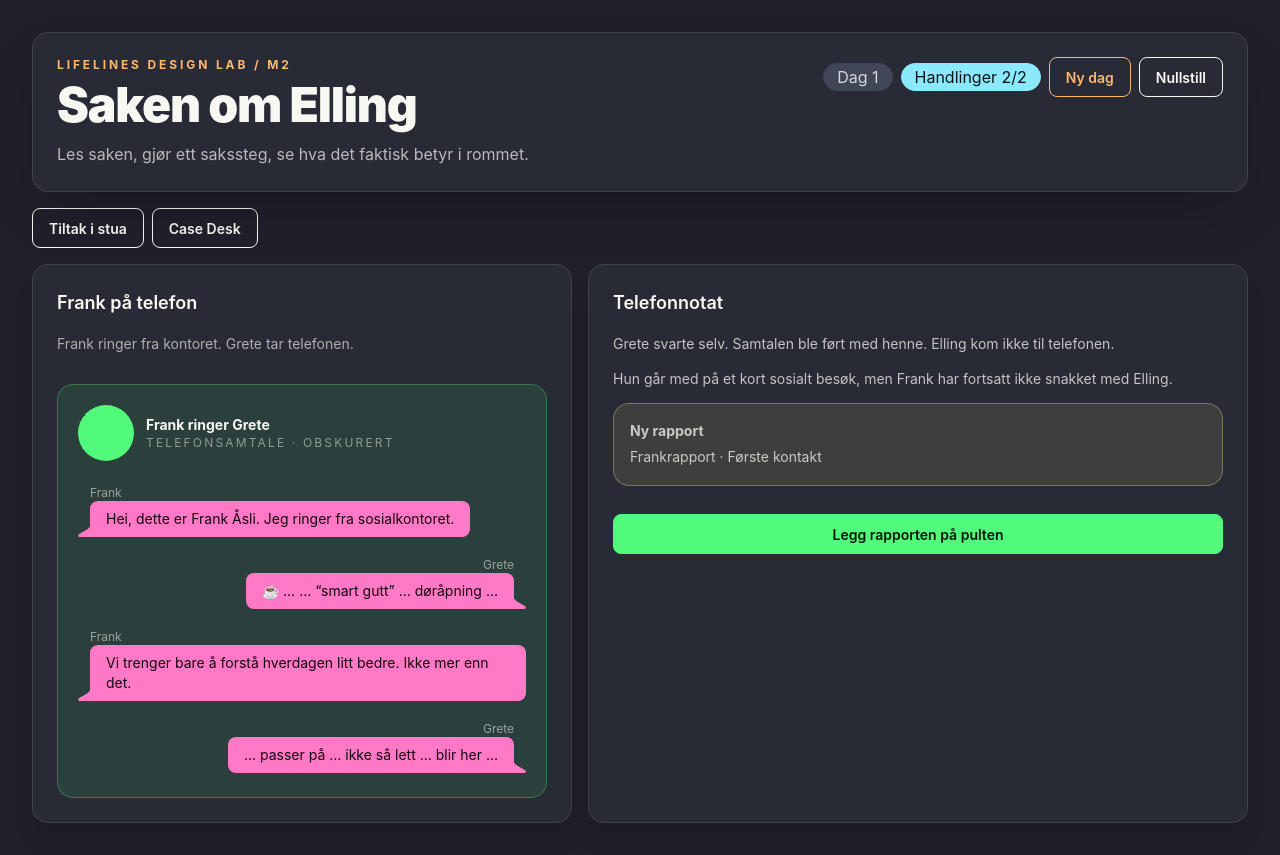
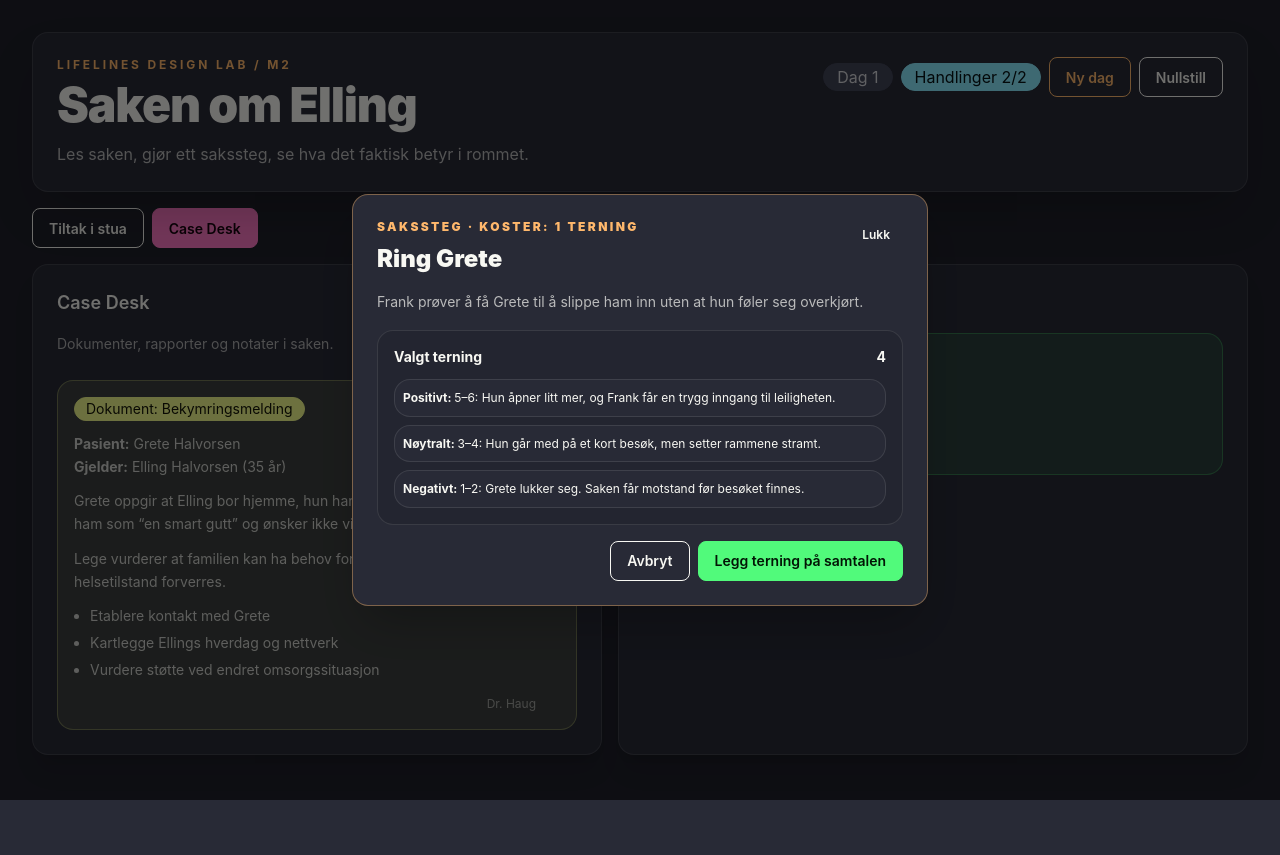
Before and after one commit to TerjeBallestad/lifelines-design-lab, a React (Vite) app: page / in a window 1280 px wide. Both pictures are taken after a click on the button "Ring Grete". After the commit the page ends 800 px from the top, so only its background shows below. Built offline with nearby package versions, Linux system fonts and the light colour scheme.

Commit message:
Add dice action and observation dialogs

```diff
--- a/src/components/PhonePracticeLab.tsx
+++ b/src/components/PhonePracticeLab.tsx
@@ -1,4 +1,5 @@
 import clsx from 'clsx';
+import { useState } from 'react';
 import { observer } from 'mobx-react-lite';
 import {
   actionCards,
@@ -54,6 +55,7 @@ const {
   deskDecision,
 } = intakeCaseCopy;
 const visiblePreDeathActionCards = actionCards.filter((card) => card.id !== 'phone_first_step');
+type ActionDialogKind = 'grete_call' | 'social_visit';
 
 const frictionCopy: Record<string, string> = {
   'dignity preserved through ridicule': 'verdighet bevart gjennom latterliggjøring',
@@ -79,6 +81,7 @@ export const PhonePracticeLab = observer(function PhonePracticeLab() {
   const store = useRootStore();
   const latest = store.latestAttempt;
   const activeRoom = store.activeRoom;
+  const [actionDialog, setActionDialog] = useState<ActionDialogKind | null>(null);
 
   return (
     <div className="min-h-screen bg-base-300 text-base-content">
@@ -120,8 +123,12 @@ export const PhonePracticeLab = observer(function PhonePracticeLab() {
                 'btn',
                 store.labMode === 'social_visit' ? 'btn-primary' : 'btn-outline',
               )}
-              onClick={() => store.performSocialVisit()}
-              disabled={store.socialVisitReportVisible}
+              onClick={() =>
+                store.labMode === 'social_visit'
+                  ? store.setLabMode('social_visit')
+                  : setActionDialog('social_visit')
+              }
+              disabled={store.socialVisitReportVisible || !store.selectedDie}
             >
               Sosialt besøk
             </button>
@@ -175,8 +182,11 @@ export const PhonePracticeLab = observer(function PhonePracticeLab() {
         ) : store.labMode === 'social_visit' ? (
           <SocialVisitSurface />
         ) : (
-          <CaseDeskSurface />
+          <CaseDeskSurface openActionDialog={setActionDialog} />
         )}
+        {actionDialog ? (
+          <ActionResolutionDialog kind={actionDialog} onClose={() => setActionDialog(null)} />
+        ) : null}
       </div>
     </div>
   );
@@ -243,9 +253,101 @@ const GreteCallSurface = observer(function GreteCallSurface() {
   );
 });
 
+const actionDialogCopy: Record<
+  ActionDialogKind,
+  {
+    title: string;
+    body: string;
+    confirmLabel: string;
+    bands: Record<ActionOutcomeClass, string>;
+  }
+> = {
+  grete_call: {
+    title: 'Ring Grete',
+    body: 'Frank prøver å få Grete til å slippe ham inn uten at hun føler seg overkjørt.',
+    confirmLabel: 'Legg terning på samtalen',
+    bands: {
+      negative: '1–2: Grete lukker seg. Saken får motstand før besøket finnes.',
+      neutral: '3–4: Hun går med på et kort besøk, men setter rammene stramt.',
+      positive: '5–6: Hun åpner litt mer, og Frank får en trygg inngang til leiligheten.',
+    },
+  },
+  social_visit: {
+    title: 'Sosialt besøk',
+    body: 'Frank bruker tid på å komme inn i rommet. Terningen avgjør temperaturen, ikke hva du observerer.',
+    confirmLabel: 'Start besøket',
+    bands: {
+      negative: '1–2: Anspent besøk. Grete styrer rommet hardt.',
+      neutral: '3–4: Rolig nok. Frank får ett godt holdepunkt.',
+      positive: '5–6: Noe løsner. Frank får ett holdepunkt uten å miste tillit.',
+    },
+  },
+};
+
+const ActionResolutionDialog = observer(function ActionResolutionDialog({
+  kind,
+  onClose,
+}: {
+  kind: ActionDialogKind;
+  onClose: () => void;
+}) {
+  const store = useRootStore();
+  const die = store.selectedDie;
+  const copy = actionDialogCopy[kind];
+  const resolve = () => {
+    if (kind === 'grete_call') store.resolveGreteCallWithSelectedDie();
+    if (kind === 'social_visit') store.startSocialVisitWithSelectedDie();
+    onClose();
+  };
+
+  return (
+    <div className="fixed inset-0 z-50 grid place-items-center bg-black/55 p-4">
+      <section className="card w-full max-w-xl border border-accent/40 bg-base-100 shadow-2xl">
+        <div className="card-body gap-4">
+          <div className="flex items-start justify-between gap-4">
+            <div>
+              <div className="text-xs font-black uppercase tracking-[0.2em] text-accent">
+                Sakssteg · Koster: 1 terning
+              </div>
+              <h2 className="mt-2 text-2xl font-black">{copy.title}</h2>
+            </div>
+            <button className="btn btn-ghost btn-sm" type="button" onClick={onClose}>
+              Lukk
+            </button>
+          </div>
+          <p className="text-sm leading-relaxed text-base-content/70">{copy.body}</p>
+          <div className="rounded-box border border-base-content/10 bg-base-200 p-4">
+            <div className="flex items-center justify-between gap-3 text-sm font-bold">
+              <span>Valgt terning</span>
+              <span>{die ? die.face : 'ingen ledig terning'}</span>
+            </div>
+            <div className="mt-3 grid gap-2 text-xs leading-relaxed">
+              {(['positive', 'neutral', 'negative'] as ActionOutcomeClass[]).map((kind) => (
+                <div key={kind} className="rounded-box border border-base-content/10 bg-base-100 p-2">
+                  <span className="font-bold">{actionOutcomeCopy[kind]}: </span>
+                  {copy.bands[kind]}
+                </div>
+              ))}
+            </div>
+          </div>
+          <div className="flex flex-wrap justify-end gap-2">
+            <button className="btn btn-outline" type="button" onClick={onClose}>
+              Avbryt
+            </button>
+            <button className="btn btn-success" type="button" onClick={resolve} disabled={!die}>
+              {copy.confirmLabel}
+            </button>
+          </div>
+        </div>
+      </section>
+    </div>
+  );
+});
+
 const SocialVisitSurface = observer(function SocialVisitSurface() {
   const store = useRootStore();
-  const remainingObservations = Math.max(0, 1 - store.noticedApartmentEvidenceIds.length);
+  const remainingObservations = store.observationTokensRemaining;
+  const [inspectionQuestion, setInspectionQuestion] = useState<FrankQuestion | null>(null);
   const selectedObservation = frankQuestions.find((question) =>
     store.noticedApartmentEvidenceIds.includes(question.evidenceId),
   );
@@ -265,9 +367,10 @@ const SocialVisitSurface = observer(function SocialVisitSurface() {
           <StageObject className="left-20 top-24">kaffe og kopper</StageObject>
           <VisitObjectButton
             className="left-24 top-44 h-12 w-44"
-            label="post under avisen"
+            label="Haug med post"
             question={frankQuestions.find((question) => question.evidenceId === 'post_pressure')!}
             disabled={remainingObservations <= 0}
+            onInspect={setInspectionQuestion}
           />
           <StageObject className="right-28 top-28">stol vendt bort</StageObject>
           <VisitPersonButton
@@ -276,6 +379,7 @@ const SocialVisitSurface = observer(function SocialVisitSurface() {
             position="left-28 top-28"
             question={frankQuestions.find((question) => question.evidenceId === 'grete_load')!}
             disabled={remainingObservations <= 0}
+            onInspect={setInspectionQuestion}
           />
           <Person label="Frank" tone="frank" position="left-56 top-28" />
           <VisitPersonButton
@@ -284,6 +388,7 @@ const SocialVisitSurface = observer(function SocialVisitSurface() {
             position="right-28 bottom-28"
             question={frankQuestions.find((question) => question.evidenceId === 'elling_distance')!}
             disabled={remainingObservations <= 0}
+            onInspect={setInspectionQuestion}
           />
           <PressureLabel className="left-48 top-12" active>
             omsorgsarbeid
@@ -327,7 +432,64 @@ const SocialVisitSurface = observer(function SocialVisitSurface() {
           Skriv besøksnotat
         </button>
       </Panel>
+      {inspectionQuestion ? (
+        <ObservationDialog question={inspectionQuestion} onClose={() => setInspectionQuestion(null)} />
+      ) : null}
     </main>
+  );
+});
+
+function observationTitle(question: FrankQuestion): string {
+  if (question.evidenceId === 'post_pressure') return 'Haug med post';
+  if (question.evidenceId === 'grete_load') return 'Grete';
+  return 'Elling';
+}
+
+const ObservationDialog = observer(function ObservationDialog({
+  question,
+  onClose,
+}: {
+  question: FrankQuestion;
+  onClose: () => void;
+}) {
+  const store = useRootStore();
+  const alreadyObserved = store.noticedApartmentEvidenceIds.includes(question.evidenceId);
+  const canObserve = store.observationTokensRemaining > 0 && !alreadyObserved;
+  const observe = () => {
+    store.noticeApartmentDetail(question.evidenceId);
+    onClose();
+  };
+
+  return (
+    <div className="fixed inset-0 z-50 grid place-items-center bg-black/55 p-4">
+      <section className="card w-full max-w-lg border border-accent/40 bg-base-100 shadow-2xl">
+        <div className="card-body gap-4">
+          <div className="flex items-start justify-between gap-4">
+            <div>
+              <div className="text-xs font-black uppercase tracking-[0.2em] text-accent">
+                Observasjon · token {store.observationTokensRemaining}/1
+              </div>
+              <h2 className="mt-2 text-2xl font-black">{observationTitle(question)}</h2>
+            </div>
+            <button className="btn btn-ghost btn-sm" type="button" onClick={onClose}>
+              Lukk
+            </button>
+          </div>
+          <p className="text-sm leading-relaxed text-base-content/70">{question.roomNotice}</p>
+          <div className="rounded-box border border-base-content/10 bg-base-200 p-3 text-sm">
+            <strong>Dette låser Frank-spørsmål:</strong> {question.prompt}
+          </div>
+          <div className="flex flex-wrap justify-end gap-2">
+            <button className="btn btn-outline" type="button" onClick={onClose}>
+              Ikke nå
+            </button>
+            <button className="btn btn-success" type="button" onClick={observe} disabled={!canObserve}>
+              {alreadyObserved ? 'Observert' : 'Observér'}
+            </button>
+          </div>
+        </div>
+      </section>
+    </div>
   );
 });
 
@@ -348,7 +510,11 @@ function SpeechBubble({
   );
 }
 
-const CaseDeskSurface = observer(function CaseDeskSurface() {
+const CaseDeskSurface = observer(function CaseDeskSurface({
+  openActionDialog,
+}: {
+  openActionDialog: (kind: ActionDialogKind) => void;
+}) {
   const store = useRootStore();
   const latest = store.latestAttempt;
   const selected = new Set(store.selectedDeskEvidenceIds);
@@ -504,7 +670,8 @@ const CaseDeskSurface = observer(function CaseDeskSurface() {
             </p>
             <button
               className="btn btn-success mt-4"
-              onClick={() => store.callGreteFromConcernReport()}
+              onClick={() => openActionDialog('grete_call')}
+              disabled={!store.selectedDie}
             >
               {initialConcern.actionLabel}
             </button>
@@ -522,7 +689,8 @@ const CaseDeskSurface = observer(function CaseDeskSurface() {
                 <button
                   className="btn btn-success mt-4 justify-start"
                   type="button"
-                  onClick={() => store.performSocialVisit()}
+                  onClick={() => openActionDialog('social_visit')}
+                  disabled={!store.selectedDie}
                 >
                   {socialVisit.performActionLabel}
                 </button>
@@ -1152,12 +1320,14 @@ function VisitPersonButton({
   position,
   question,
   disabled,
+  onInspect,
 }: {
   label: string;
   tone: 'client' | 'frank';
   position: string;
   question: FrankQuestion;
   disabled: boolean;
+  onInspect: (question: FrankQuestion) => void;
 }) {
   const store = useRootStore();
   const selected = store.noticedApartmentEvidenceIds.includes(question.evidenceId);
@@ -1165,7 +1335,7 @@ function VisitPersonButton({
     <button
       type="button"
       className={personClass(tone, position, disabled && !selected)}
-      onClick={() => store.noticeApartmentDetail(question.evidenceId)}
+      onClick={() => onInspect(question)}
       disabled={disabled && !selected}
       title={question.clueLabel}
     >
@@ -1179,11 +1349,13 @@ function VisitObjectButton({
   className,
   question,
   disabled,
+  onInspect,
 }: {
   label: string;
   className: string;
   question: FrankQuestion;
   disabled: boolean;
+  onInspect: (question: FrankQuestion) => void;
 }) {
   const store = useRootStore();
   const selected = store.noticedApartmentEvidenceIds.includes(question.evidenceId);
@@ -1198,7 +1370,7 @@ function VisitObjectButton({
         disabled && !selected && 'opacity-60',
         className,
       )}
-      onClick={() => store.noticeApartmentDetail(question.evidenceId)}
+      onClick={() => onInspect(question)}
       disabled={disabled && !selected}
       title={question.clueLabel}
     >
--- a/src/stores/RootStore.tsx
+++ b/src/stores/RootStore.tsx
@@ -113,6 +113,40 @@ export class RootStore {
     this.socialVisitScheduled = true;
     this.caseLog = [...this.caseLog, `Dag ${this.day}: Grete går med på et kort sosialt besøk.`];
     this.labMode = 'desk';
+  }
+
+  resolveGreteCallWithSelectedDie(): void {
+    if (this.firstContactReportVisible) return;
+    const die = this.selectedDie;
+    if (!die) return;
+
+    this.setApproach('grete_primes_first');
+    die.used = true;
+    this.client.trust = Math.min(1, this.client.trust + (die.face >= 5 ? 0.08 : 0.04));
+    this.room.lastFriction = die.face <= 2 ? 'Grete still carries the doorway' : 'setup changed';
+    this.firstContactReportVisible = true;
+    this.socialVisitScheduled = true;
+    this.labMode = 'desk';
+    this.caseLog = [
+      ...this.caseLog,
+      `Dag ${this.day}: Ring Grete med terning ${die.face}. Hun går med på et kort sosialt besøk.`,
+    ];
+    this.selectedDieId = this.dicePool.find((item) => !item.used)?.id ?? this.selectedDieId;
+  }
+
+  startSocialVisitWithSelectedDie(): void {
+    if (!this.socialVisitScheduled || this.socialVisitReportVisible || this.labMode === 'social_visit') return;
+    const die = this.selectedDie;
+    if (!die) return;
+
+    die.used = true;
+    this.room.lastFriction = die.face <= 2 ? 'Grete still carries the doorway' : 'coffee visit without documents';
+    this.caseLog = [
+      ...this.caseLog,
+      `Dag ${this.day}: Sosialt besøk med terning ${die.face}. Frank får ett blikk i leiligheten.`,
+    ];
+    this.selectedDieId = this.dicePool.find((item) => !item.used)?.id ?? this.selectedDieId;
+    this.labMode = 'social_visit';
   }
 
   setApproach(id: PhoneApproachId): void {
@@ -243,7 +277,6 @@ export class RootStore {
   completeSocialVisit(): void {
     if (!this.noticedApartmentEvidenceIds.length) return;
     this.socialVisitReportVisible = true;
-    this.dayActions = 0;
     this.room.lastFriction = 'coffee visit without documents';
     this.caseLog = [
       ...this.caseLog,
@@ -402,6 +435,10 @@ export class RootStore {
     return this.actionResults.at(-1);
   }
 
+  get observationTokensRemaining(): number {
+    return Math.max(0, 1 - this.noticedApartmentEvidenceIds.length);
+  }
+
   get activeRoom(): RoomState {
     return this.latestAttempt?.finalRoom ?? this.room;
   }
```
Also changed, not shown: 1 other file (tests, documents, lock files or other folders).
